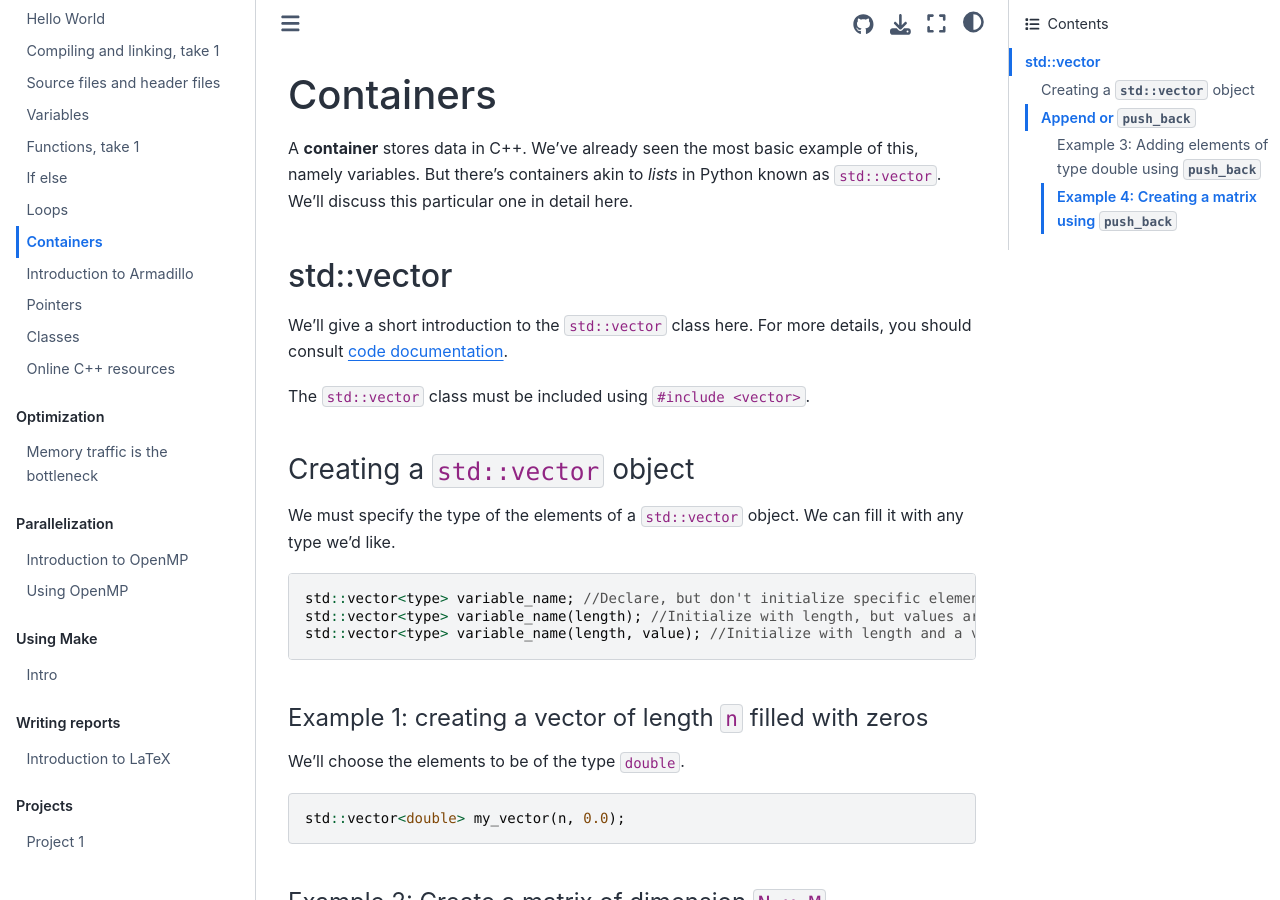
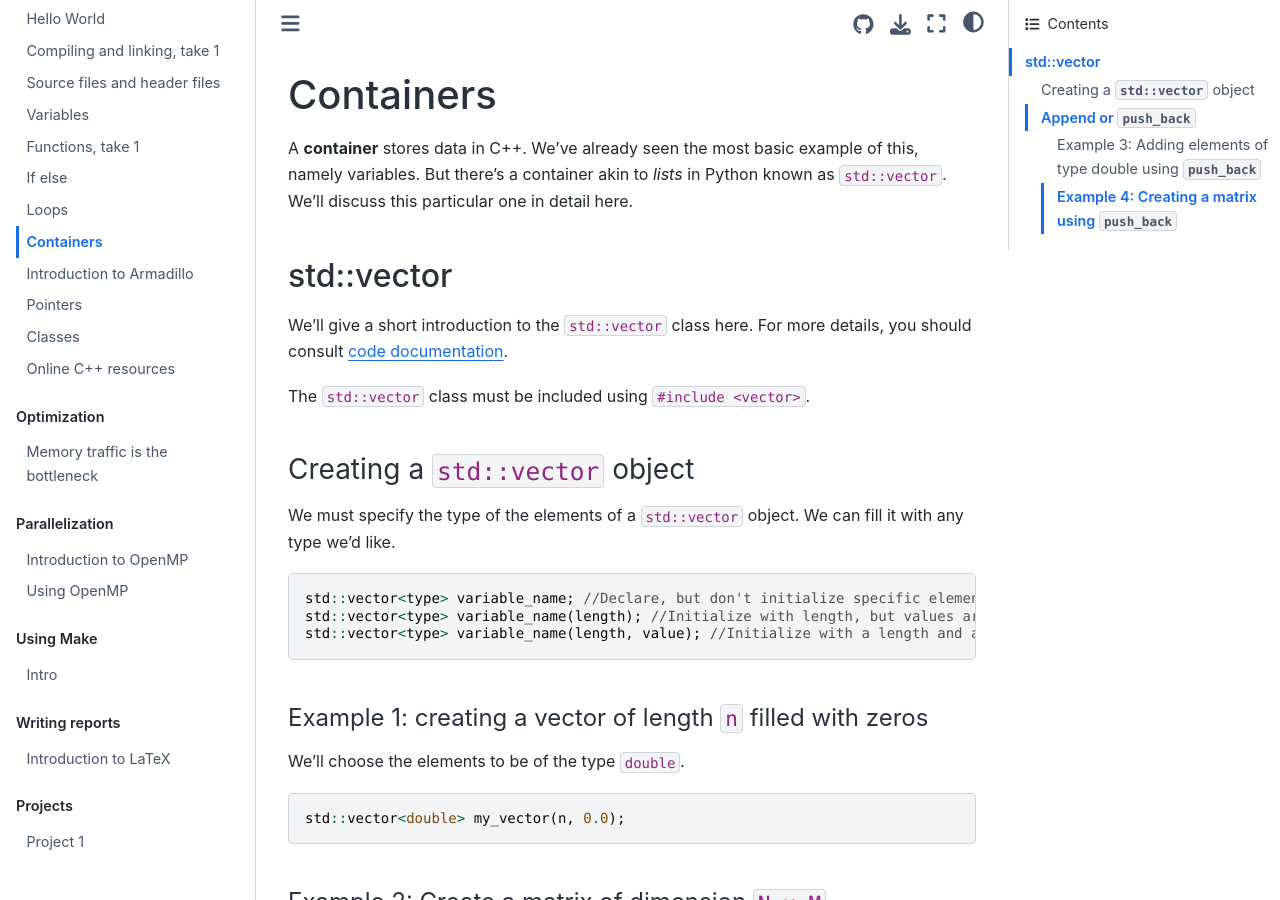
Before and after one commit to anderkve/FYS3150, a Jupyter Book: the page built from book/introduction_to_cpp/containers.md, in a window 1280 px wide and 900 px high. Built offline with Jupyter Book 1.0.4 settings and Sphinx 7.4.7 and the Sphinx Book theme 1.1.4, drawn with Linux system fonts in a browser that asks for light colours.

Commit message:
Fixed a small typo in containers.md

````diff
--- a/book/introduction_to_cpp/containers.md
+++ b/book/introduction_to_cpp/containers.md
@@ -3,7 +3,7 @@
 Add page on containers (arrays, vectors, maps, pairs, ...).
 -->
 
-A **container** stores data in C++. We've already seen the most basic example of this, namely variables. But there's containers akin to *lists* in Python known as `std::vector`. We'll discuss this particular one in detail here.
+A **container** stores data in C++. We've already seen the most basic example of this, namely variables. But there's a container akin to *lists* in Python known as `std::vector`. We'll discuss this particular one in detail here.
 
 
 <!--
@@ -30,8 +30,8 @@
 
 ```c++
 std::vector<type> variable_name; //Declare, but don't initialize specific elements or length.
-std::vector<type> variable_name(length); //Initialize with length, but values are assigned randomly (not sampled to any particular probability distribution though!)
-std::vector<type> variable_name(length, value); //Initialize with length and a value for each element.
+std::vector<type> variable_name(length); //Initialize with length, but values are assigned randomly (not sampled from any particular probability distribution though!)
+std::vector<type> variable_name(length, value); //Initialize with a length and a value for each element.
 ```
 
 #### Example 1: creating a vector of length `n` filled with zeros
````
